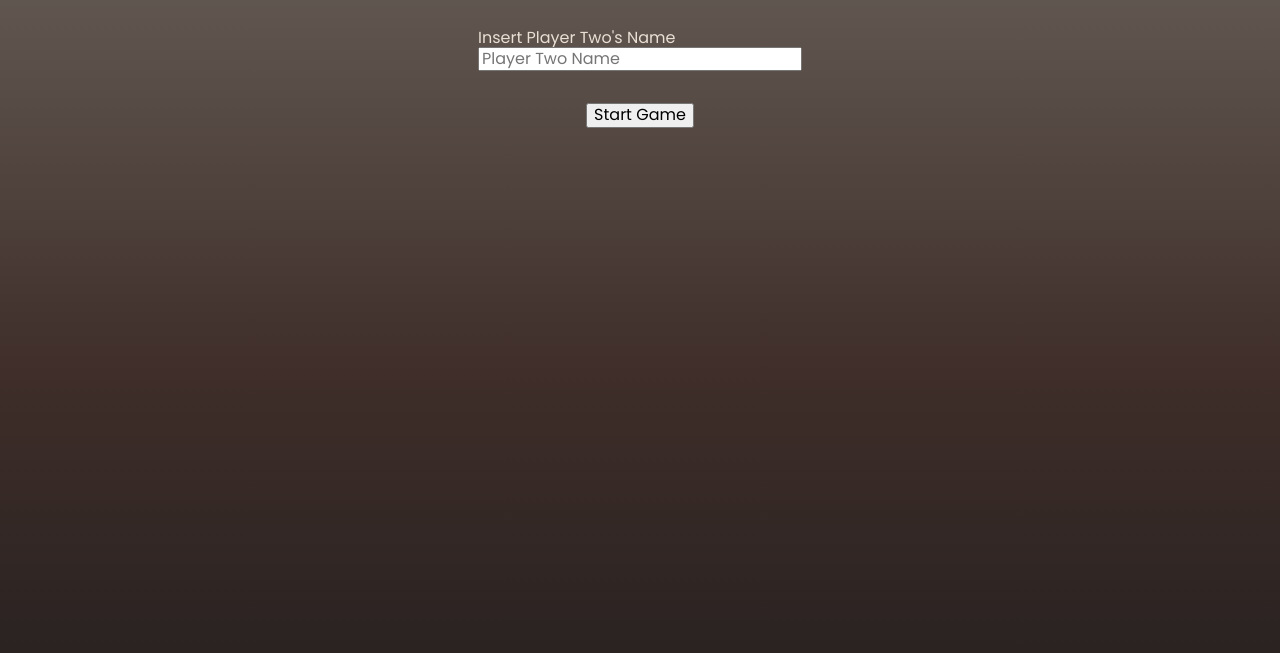
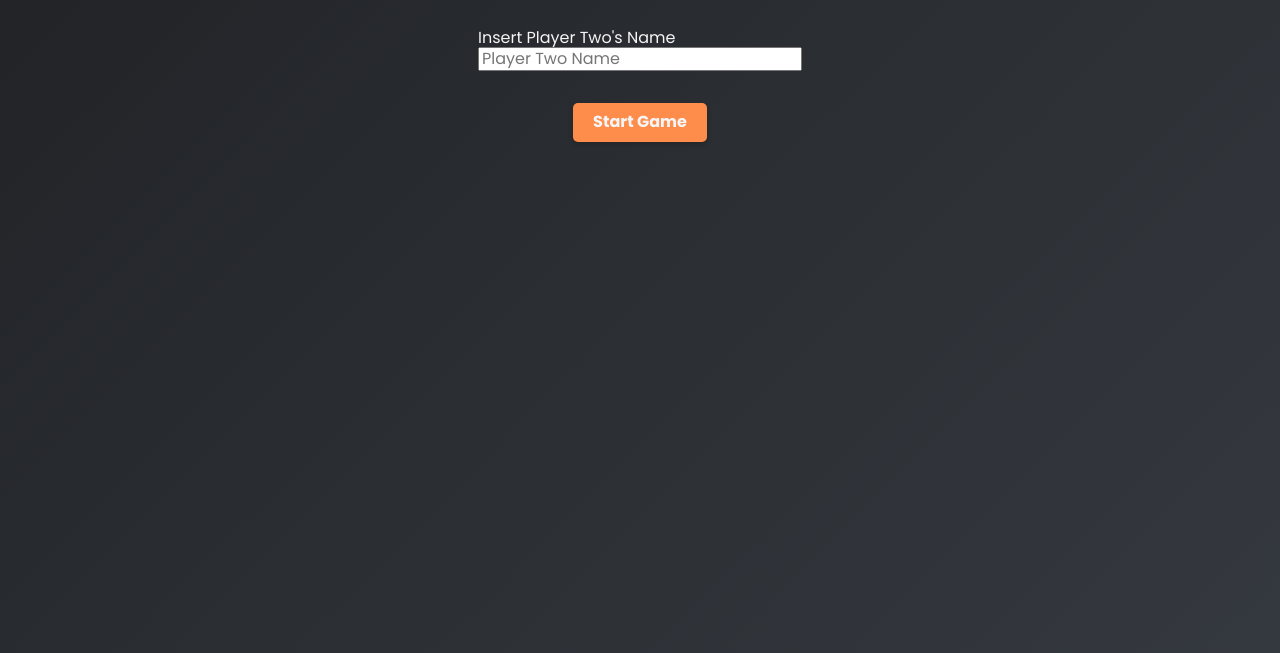
Before and after one commit to SydBrain/tic-tac-toe, a plain HTML site: page index.html in a window 1280 px wide. Shown: the part 147-800 px from the top of the page. Drawn offline with Linux system fonts and the light colour scheme.

Commit message:
Finished main game styling

```diff
--- a/css/style.css
+++ b/css/style.css
@@ -6,10 +6,11 @@
 
 :root {
     --background-color: #1e1e1e;
-    --main-color: #eadfd5;
+    --main-color: #f5f5f5;
     --accent-color: #fe8d4c;
-    --main-gradient: linear-gradient(0deg, rgba(42,35,34,1) 0%, rgba(63,46,41,1) 35%, rgba(109,102,95,1) 100%);
+    --main-gradient: linear-gradient(135deg, #202225 0%, #2b2e33 50%, #34393f 100%);
 }
+
 
 header {
     text-align: center;
@@ -33,6 +34,36 @@ body {
 main {
     padding: 4rem;
 }
+
+button {
+    padding: 10px 20px;
+    background-color: var(--accent-color); /* Using the orange accent color */
+    color: var(--main-bg-color); /* Using the main background color for text */
+    border: none;
+    border-radius: 5px;
+    font-family: 'Poppins', sans-serif;
+    font-size: 1rem;
+    font-weight: 600;
+    cursor: pointer;
+    transition: background-color 0.3s, transform 0.3s, box-shadow 0.3s;
+    box-shadow: 0 2px 5px rgba(0, 0, 0, 0.2);
+}
+
+button:hover {
+    background-color: darken(var(--accent-color), 10%); /* Darken the button color on hover */
+    transform: translateY(-2px);
+    box-shadow: 0 4px 8px rgba(0, 0, 0, 0.3);
+}
+
+button:active {
+    transform: translateY(0);
+    box-shadow: 0 2px 5px rgba(0, 0, 0, 0.2);
+}
+
+button:focus {
+    outline: none;
+}
+
 
 .game-start-container {
     display: flex;
@@ -95,7 +126,7 @@ main {
     background-size: cover;
     background-position: center;
     opacity: 0;
-    transition: opacity 0.3s ease;
+    transition: opacity 0.5s ease;
 }
 
 .board-cell:not(.filled)[data-hover-player="1"]:hover::before {
--- a/index.html
+++ b/index.html
@@ -16,7 +16,7 @@
      </header>
     <main>
         <header>
-            <h1>Tic Tac Toe</h1>
+            <h1>TIC TAC TOE</h1>
         </header>
         <section class="game-start-container" id="gameStartFormContainer">
             <form class="form" id="gameStartForm">
--- a/js/game-controller.js
+++ b/js/game-controller.js
@@ -6,15 +6,16 @@ export const GameController = (players, gameBoard) => {
     ScreenController.displayCurrentTurn(currentPlayer.playerName);
 
     const playTurn = (rowIndex, colIndex) => {
-        // Add player token to selected board index, if there's no token
-        if (gameBoard[rowIndex][colIndex].getTokenValue() === 0) {
-            gameBoard[rowIndex][colIndex].setTokenValue(currentPlayer.playerToken);
+
+        if (gameBoard[rowIndex][colIndex].getTokenValue() !== 0) {
+            return;
         }
+
+        gameBoard[rowIndex][colIndex].setTokenValue(currentPlayer.playerToken);
+        ScreenController.updateCell(gameBoard, rowIndex, colIndex);
 
         ScreenController.updateCell(gameBoard, rowIndex, colIndex);
 
-        // Check if currentPlayer has won else switch turn
-        // Implement UI for game conditions
         if (isWinner(currentPlayer)) {
             ScreenController.displayGameResult(`${currentPlayer.playerName} wins.`);
             ScreenController.updateHoverEffect('');
```
Also changed, not shown: assets/images/circle.svg, assets/images/x.svg.
